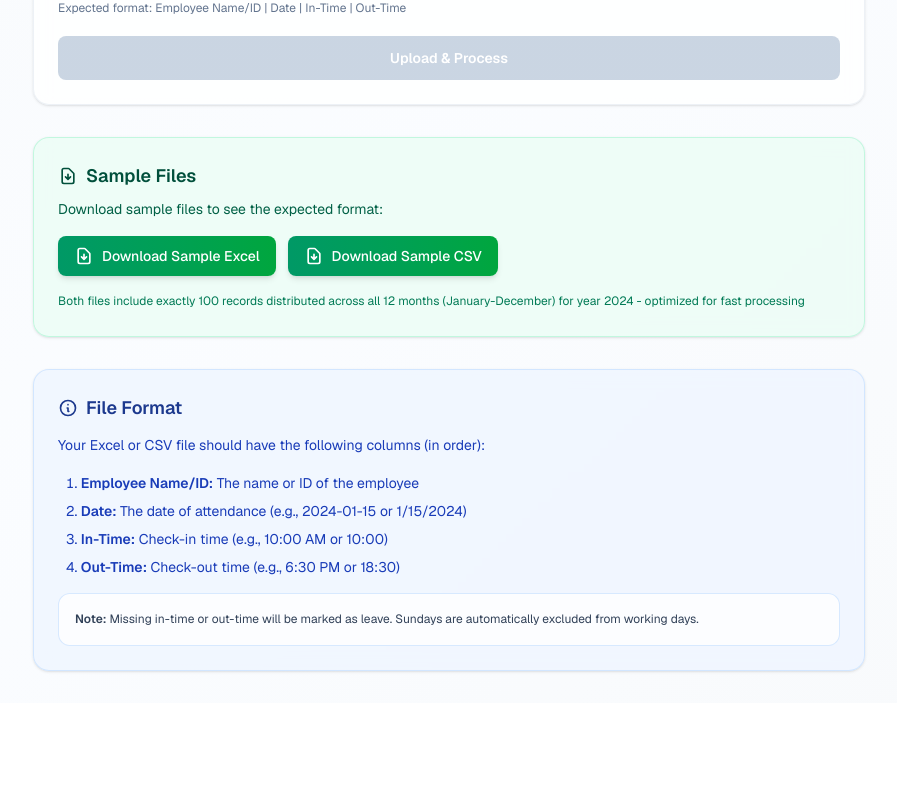
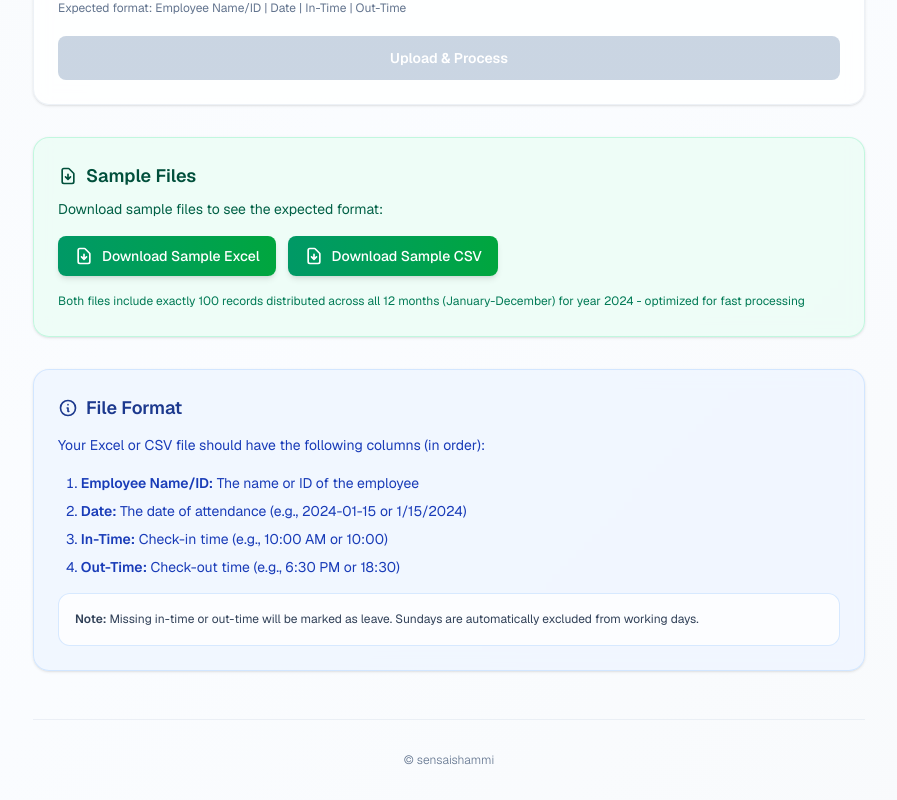
Before and after one commit to sensaishammi/workforce-insights-dashboard, a Next.js app: page /upload in a window 1280 px wide. Shown: the part 502-1302 px from the top of the page, without its empty margins (191-1088 px from the left). Before the commit the page ends 1205 px from the top, so only its background shows below. Built offline with nearby package versions, Linux system fonts and the light colour scheme.

Commit message:
Add subtle copyright notice: Â© sensaishammi

```diff
--- a/app/page.tsx
+++ b/app/page.tsx
@@ -342,6 +342,13 @@ export default function Home() {
           </div>
         )}
       </div>
+
+      {/* Copyright Notice */}
+      <div className="mt-12 pt-8 border-t border-slate-200/60">
+        <p className="text-center text-xs text-slate-500 font-light">
+          © sensaishammi
+        </p>
+      </div>
     </div>
   )
 }
--- a/app/upload/page.tsx
+++ b/app/upload/page.tsx
@@ -128,6 +128,13 @@ export default function UploadPage() {
             </p>
           </div>
         </div>
+
+        {/* Copyright Notice */}
+        <div className="mt-12 pt-8 border-t border-slate-200/60">
+          <p className="text-center text-xs text-slate-500 font-light">
+            © sensaishammi
+          </p>
+        </div>
       </div>
     </div>
   )
```
